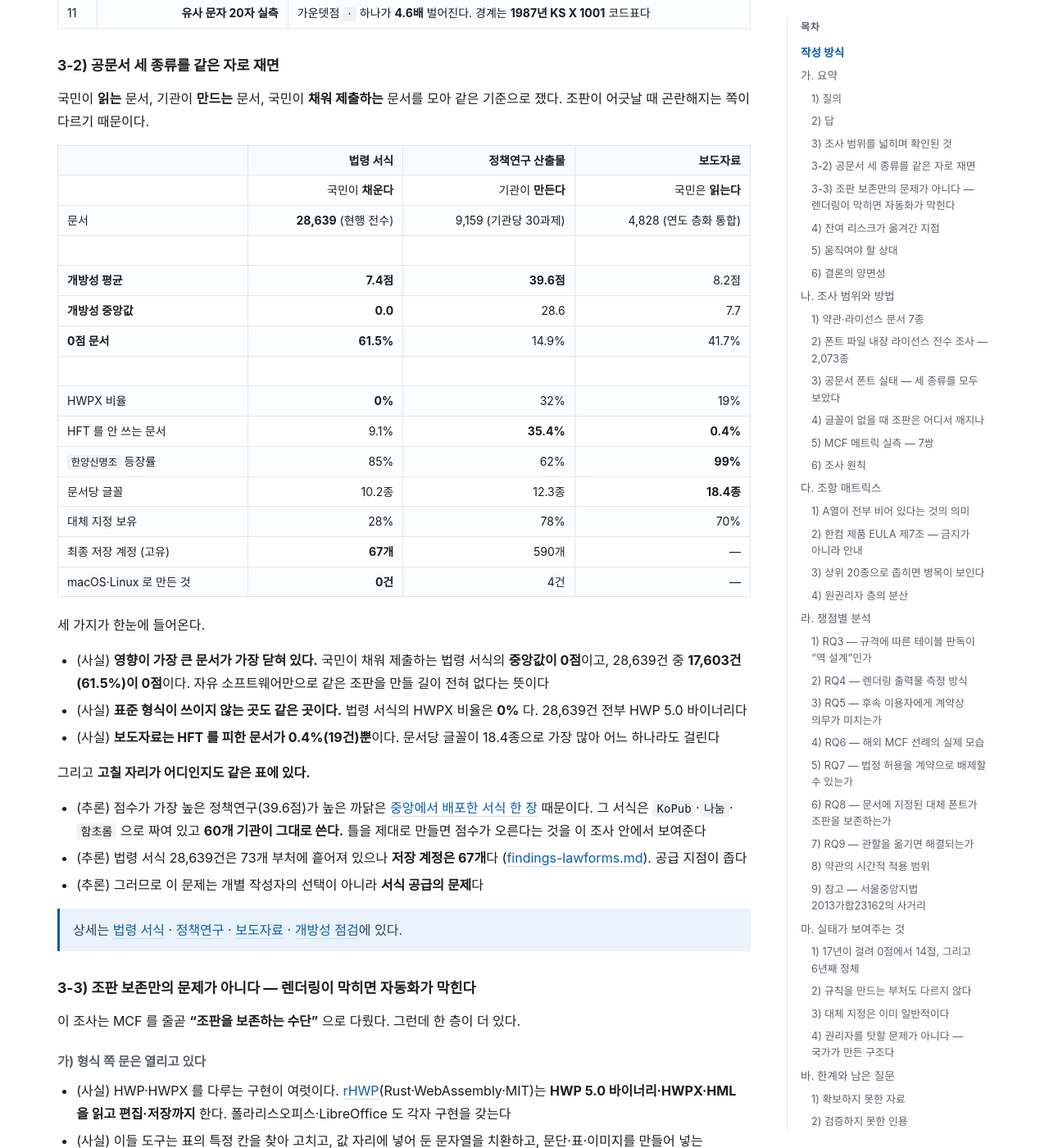
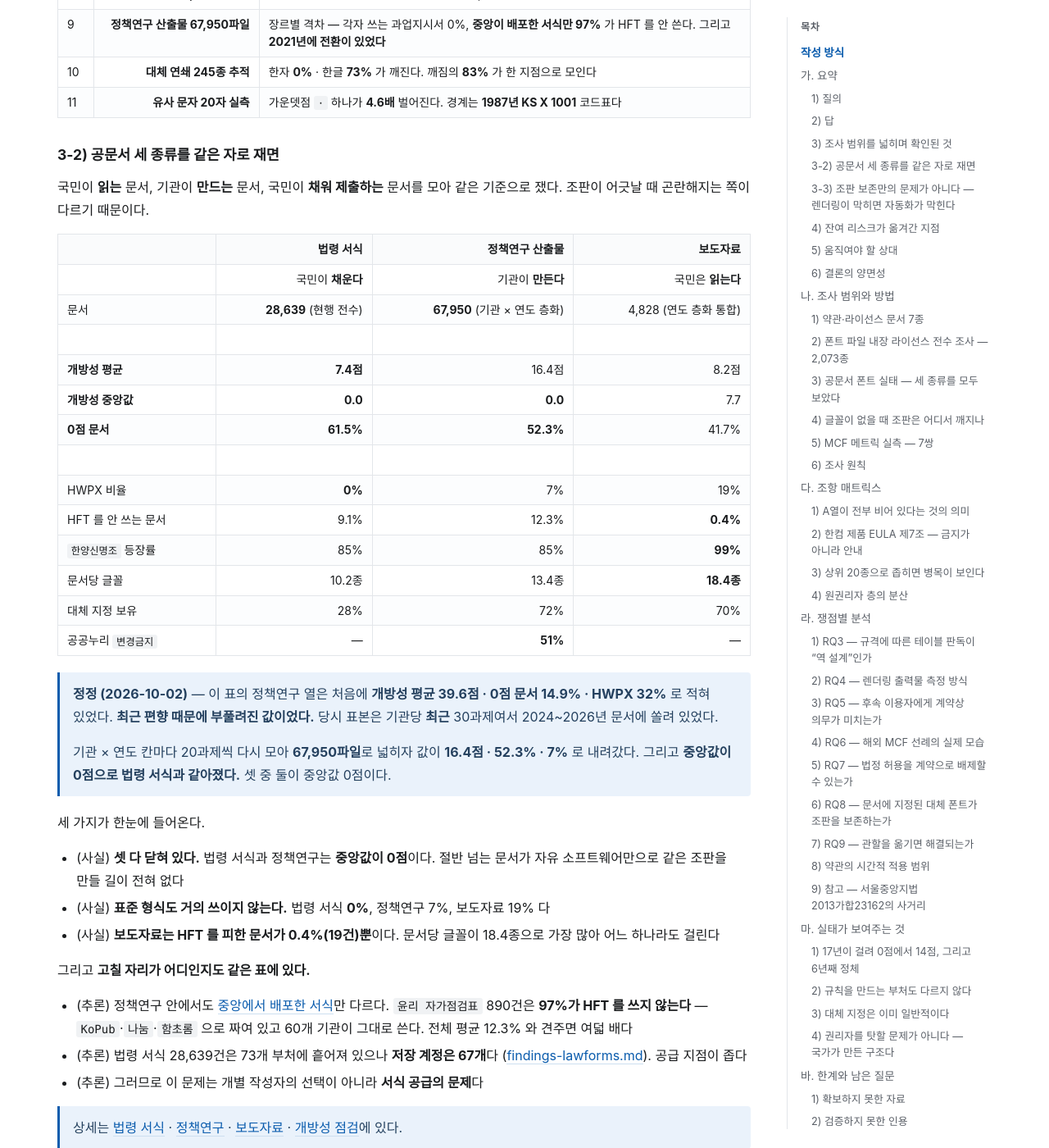
Before and after one commit to msjang/krigf26-font-eula-survey, a Jekyll site: the page built from report.md, in a window 1280 px wide and 1400 px high, scrolled down 2039 px. Shown: the whole window at 82% size. Built offline with Jekyll 4.4.1, drawn with Linux system fonts in a browser that asks for light colours; our own code applies the rules of GitHub Pages for plain Markdown files; some of the changed text lies outside the part shown.

Commit message:
correct(report): 정책연구 개방성 39.6점은 최근 편향 때문에 부풀려진 값이었다
교차표의 정책연구 열이 기관당 최근 30과제 표본(9,159파일)에서 나온
값이라 2024~2026년 문서에 쏠려 있었다. 기관 × 연도 칸마다 20과제씩
다시 모아 67,950파일로 넓히자 값이 내려갔다.

  개방성 평균  39.6 → 16.4
  중앙값       28.6 → 0.0
  0점 문서     14.9% → 52.3%
  HWPX        32% → 7%
  HFT 없는 문서 35.4% → 12.3%
  한양신명조    62% → 85%

셋 중 둘이 중앙값 0점이 되었다. "정책연구가 높다" 는 비교 자체가
표본의 산물이었다.

다만 "중앙 배포 서식이 다르다" 는 논지는 오히려 강해졌다. 윤리
자가점검표가 890건으로 늘었는데 HFT 회피율이 97%로 유지된다. 전체
평균 12.3%의 여덟 배다.

표에 공공누리 변경금지 비율(51%)을 추가하고, 확인 못 한 열은 뺐다.

Co-Authored-By: Claude <noreply@anthropic.com>

```diff
--- a/report.md
+++ b/report.md
@@ -49,13 +49,13 @@
 | 1 | 약관 7종 문언 | 메트릭 금지 0, 역설계 금지 1 |
 | 2 | 폰트 파일 2,073종 내장 라이선스 | 메트릭 금지 0, 역설계 금지 0 |
 | 3 | 공문서 폰트 실태 (2010~2026년) | 개방성 2010년 0.1점 → 2026년 13.8점, 6년째 정체 |
-| 3-2 | **자료원 세 벌 개방성 점수** | **법령 서식 7.4점(중앙값 0, 61.5%가 0점) · 정책연구 39.6 · 보도자료 8.2** |
+| 3-2 | **자료원 세 벌 개방성 점수** | **법령 서식 7.4점 · 정책연구 16.4 · 보도자료 8.2. 앞의 둘은 중앙값 0점** |
 | 4 | MCF 선례 7쌍 메트릭 실측 | 윤곽선 일치 0, 문단 폭 차이 0.0 (6쌍) |
 | 5 | 한컴 고유 포맷(HFT) 387종 | 전부 1993~1999년 빌드, 74%가 한컴 자신의 저작물 |
 | 6 | 공문서 서식 글꼴 지정 법령 | 시행규칙 별표 4·5가 양식명을 정할 뿐 구현체를 정하지 않음 |
 | 7 | 문서에 지정된 대체 폰트 537종 | 폭을 고려하지 않아 대체 시 1~2줄이 밀린다 |
 | 8 | **법령 서식 28,639건 전수** | HWPX **0건**. 글꼴 여덟 종을 넘기는 서식 20,607건 중 HFT 를 피해 간 것이 **0건** |
-| 9 | **정책연구 산출물 9,159파일** | 장르별 격차 — 각자 쓰는 과업지시서 0%, **중앙이 배포한 서식만 96%** 가 HFT 를 안 쓴다 |
+| 9 | **정책연구 산출물 67,950파일** | 장르별 격차 — 각자 쓰는 과업지시서 0%, **중앙이 배포한 서식만 97%** 가 HFT 를 안 쓴다. 그리고 **2021년에 전환이 있었다** |
 | 10 | **대체 연쇄 245종 추적** | 한자 **0%** · 한글 **73%** 가 깨진다. 깨짐의 **83%** 가 한 지점으로 모인다 |
 | 11 | **유사 문자 20자 실측** | 가운뎃점 `·` 하나가 **4.6배** 벌어진다. 경계는 **1987년 KS X 1001** 코드표다 |
 
@@ -66,29 +66,32 @@
 | | **법령 서식** | **정책연구 산출물** | **보도자료** |
 |---|---:|---:|---:|
 | | 국민이 **채운다** | 기관이 **만든다** | 국민은 **읽는다** |
-| 문서 | **28,639** (현행 전수) | 9,159 (기관당 30과제) | 4,828 (연도 층화 통합) |
+| 문서 | **28,639** (현행 전수) | **67,950** (기관 × 연도 층화) | 4,828 (연도 층화 통합) |
 | | | | |
-| **개방성 평균** | **7.4점** | **39.6점** | 8.2점 |
-| **개방성 중앙값** | **0.0** | 28.6 | 7.7 |
-| **0점 문서** | **61.5%** | 14.9% | 41.7% |
+| **개방성 평균** | **7.4점** | 16.4점 | 8.2점 |
+| **개방성 중앙값** | **0.0** | **0.0** | 7.7 |
+| **0점 문서** | **61.5%** | **52.3%** | 41.7% |
 | | | | |
-| HWPX 비율 | **0%** | 32% | 19% |
-| HFT 를 안 쓰는 문서 | 9.1% | **35.4%** | **0.4%** |
-| `한양신명조` 등장률 | 85% | 62% | **99%** |
-| 문서당 글꼴 | 10.2종 | 12.3종 | **18.4종** |
-| 대체 지정 보유 | 28% | 78% | 70% |
-| 최종 저장 계정 (고유) | **67개** | 590개 | — |
-| macOS·Linux 로 만든 것 | **0건** | 4건 | — |
+| HWPX 비율 | **0%** | 7% | 19% |
+| HFT 를 안 쓰는 문서 | 9.1% | 12.3% | **0.4%** |
+| `한양신명조` 등장률 | 85% | 85% | **99%** |
+| 문서당 글꼴 | 10.2종 | 13.4종 | **18.4종** |
+| 대체 지정 보유 | 28% | 72% | 70% |
+| 공공누리 `변경금지` | — | **51%** | — |
+
+> **정정 (2026-10-02)** — 이 표의 정책연구 열은 처음에 **개방성 평균 39.6점 · 0점 문서 14.9% · HWPX 32%** 로 적혀 있었다. **최근 편향 때문에 부풀려진 값이었다.** 당시 표본은 기관당 **최근** 30과제여서 2024~2026년 문서에 쏠려 있었다.
+>
+> 기관 × 연도 칸마다 20과제씩 다시 모아 **67,950파일**로 넓히자 값이 **16.4점 · 52.3% · 7%** 로 내려갔다. 그리고 **중앙값이 0점으로 법령 서식과 같아졌다.** 셋 중 둘이 중앙값 0점이다.
 
 세 가지가 한눈에 들어온다.
 
-- (사실) **영향이 가장 큰 문서가 가장 닫혀 있다.** 국민이 채워 제출하는 법령 서식의 **중앙값이 0점**이고, 28,639건 중 **17,603건(61.5%)이 0점**이다. 자유 소프트웨어만으로 같은 조판을 만들 길이 전혀 없다는 뜻이다
-- (사실) **표준 형식이 쓰이지 않는 곳도 같은 곳이다.** 법령 서식의 HWPX 비율은 **0%** 다. 28,639건 전부 HWP 5.0 바이너리다
+- (사실) **셋 다 닫혀 있다.** 법령 서식과 정책연구는 **중앙값이 0점**이다. 절반 넘는 문서가 자유 소프트웨어만으로 같은 조판을 만들 길이 전혀 없다
+- (사실) **표준 형식도 거의 쓰이지 않는다.** 법령 서식 **0%**, 정책연구 7%, 보도자료 19% 다
 - (사실) **보도자료는 HFT 를 피한 문서가 0.4%(19건)뿐**이다. 문서당 글꼴이 18.4종으로 가장 많아 어느 하나라도 걸린다
 
 그리고 **고칠 자리가 어디인지도 같은 표에 있다.**
 
-- (추론) 점수가 가장 높은 정책연구(39.6점)가 높은 까닭은 [중앙에서 배포한 서식 한 장](findings-prism.md) 때문이다. 그 서식은 `KoPub`·`나눔`·`함초롬` 으로 짜여 있고 **60개 기관이 그대로 쓴다.** 틀을 제대로 만들면 점수가 오른다는 것을 이 조사 안에서 보여준다
+- (추론) 정책연구 안에서도 [중앙에서 배포한 서식](findings-prism.md)만 다르다. `윤리 자가점검표` 890건은 **97%가 HFT 를 쓰지 않는다** — `KoPub`·`나눔`·`함초롬` 으로 짜여 있고 60개 기관이 그대로 쓴다. 전체 평균 12.3% 와 견주면 여덟 배다
 - (추론) 법령 서식 28,639건은 73개 부처에 흩어져 있으나 **저장 계정은 67개**다 ([findings-lawforms.md](findings-lawforms.md)). 공급 지점이 좁다
 - (추론) 그러므로 이 문제는 개별 작성자의 선택이 아니라 **서식 공급의 문제**다
 
@@ -179,11 +182,11 @@ headless 도구가 못 하는 것은 **편집이 아니라 줄바꿈 인식**이
 | 종류 | 규모 | 성격 | 문서 |
 |---|---:|---|---|
 | 보도자료 | 1,906건 + **3,200건** | 읽기 전용 | [findings-trend.md](findings-trend.md) · [findings-gov-docs.md](findings-gov-docs.md) |
-| 정책연구 산출물 | **9,159파일** | 기관이 끝까지 만든 완성본 | [findings-prism.md](findings-prism.md) |
+| 정책연구 산출물 | **67,950파일** | 기관이 끝까지 만든 완성본 | [findings-prism.md](findings-prism.md) |
 | **법령 서식** | **28,639건 전수** | **국민이 채워 제출한다** | [findings-lawforms.md](findings-lawforms.md) |
 
 - 보도자료는 정책브리핑(korea.kr). 표본 두 벌을 썼다 — 연도 층화 1,020건 + 부처 집중 835건 + 장르 51건(63개 부처), 그리고 부처를 지정하지 않고 연도만 층화한 **3,200건**(2010~2025, 연 200건, 64개 부처)
-- 정책연구 산출물은 PRISM 공개 API. 중앙행정기관 72곳의 과제 1,855건에 붙은 HWP·HWPX
+- 정책연구 산출물은 PRISM 공개 API. 중앙행정기관 72곳의 과제 **12,575건**에 붙은 HWP·HWPX **67,950개**. 기관 × 연도 칸마다 최대 20과제씩 받아 **최근 편향을 없앴다**
 - 법령 서식은 법제처 OPEN API로 **현행 전수**(28,645건 중 28,639건), 소관부처 98곳
 - 형식: **HWPX와 HWP 5.0 바이너리 모두 판독**
   - HWPX는 `Contents/header.xml` 의 `hh:fontfaces` 및 `hh:substFont`
```
Also changed, not shown: README.md (+3 -3 lines), data/openness-by-corpus_2026-10-02.json (added, +54 -0 lines), 1 other file.
